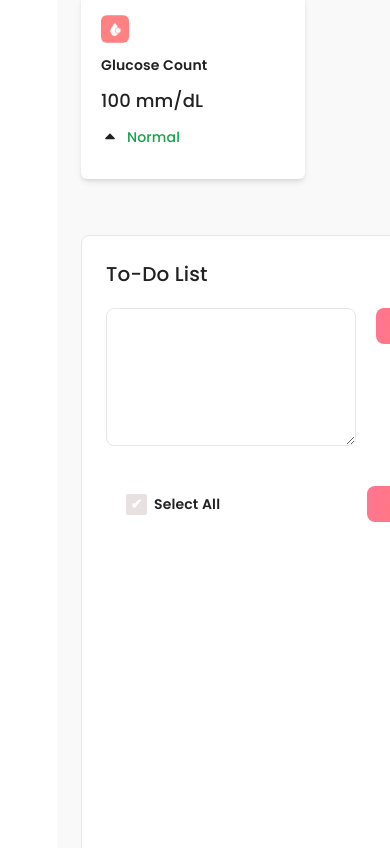
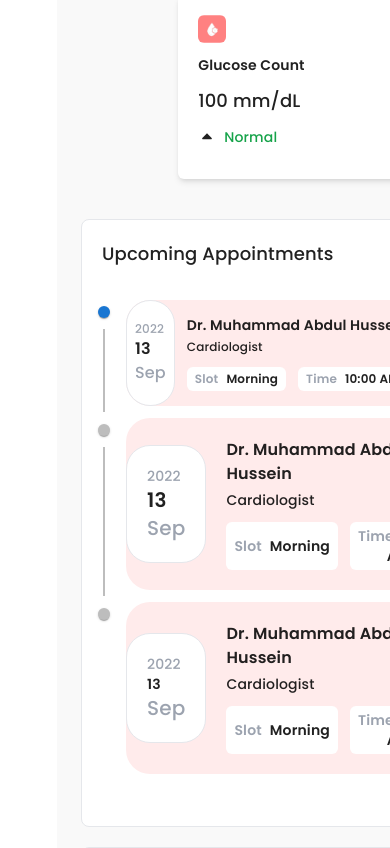
Before and after one commit to DeveloperDolon/Rainier-job-task, a React (Vite) app: page / in a window 390 px wide. Shown: the part 1152-2000 px from the top of the page. Built offline with nearby package versions, Linux system fonts and the light colour scheme.

Commit message:
responsive commit

```diff
--- a/src/components/Appointments/Appointments.jsx
+++ b/src/components/Appointments/Appointments.jsx
@@ -8,7 +8,7 @@ import TimelineDot from '@mui/lab/TimelineDot';
 
 const Appointments = () => {
     return (
-        <div className='pb-10'>
+        <div className='pb-10 lg:w-fit w-full bg-white border rounded-lg'>
 
             <h3 className='md:text-2xl px-5 py-5 pb-5 text-lg font-medium'>Upcoming Appointments</h3>
 
@@ -25,26 +25,26 @@ const Appointments = () => {
                         <TimelineConnector />
                     </TimelineSeparator>
                     <TimelineContent>
-                        <div className='flex h-fit items-center bg-[#FFEBEB] rounded-3xl'>
-                            <div className='bg-white rounded-3xl border w-fit p-5'>
-                                <h4 className='md:text-lg text-sm font-medium text-gray-400'>2022</h4>
+                        <div className='flex h-fit items-center bg-[#FFEBEB] rounded-3xl gap-3'>
+                            <div className='bg-white rounded-3xl border w-fit md:p-5 sm:p-3 p-2 py-5'>
+                                <h4 className='md:text-lg sm:text-sm text-xs font-medium text-gray-400'>2022</h4>
 
-                                <h3 className='md:text-3xl text-xl font-semibold'>13</h3>
-                                <h3 className='md:text-2xl text-xl font-medium text-gray-400'>Sep</h3>
+                                <h3 className='md:text-3xl sm:text-xl text-base font-semibold'>13</h3>
+                                <h3 className='md:text-2xl sm:text-xl text-base font-medium text-gray-400'>Sep</h3>
                             </div>
 
-                            <div className='p-5'>
-                                <h3 className='md:text-lg text-base font-semibold'>Dr. Muhammad Abdul Hussein</h3>
-                                <p className='md:text-base text-sm font-medium py-1'>Cardiologist</p>
+                            <div className='pr-2'>
+                                <h3 className='md:text-lg sm:text-base text-sm font-semibold'>Dr. Muhammad Abdul Hussein</h3>
+                                <p className='md:text-base sm:text-sm text-xs font-medium py-1'>Cardiologist</p>
 
                                 <div className='flex gap-3 mt-2'>
-                                    <button className='md:text-base text-sm font-semibold bg-white py-1 px-2 rounded-md'>
+                                    <button className='md:text-base sm:text-sm text-xs font-semibold bg-white py-1 px-2 rounded-md'>
                                         <span className='text-gray-400 mr-2'>
                                             Slot
                                         </span>
                                         Morning
                                     </button>
-                                    <button className='md:text-base text-sm font-semibold bg-white py-1 px-2 rounded-md'>
+                                    <button className='md:text-base sm:text-sm text-xs font-semibold bg-white py-1 px-2 rounded-md'>
                                         <span className='text-gray-400 mr-2'>
                                             Time
                                         </span>
@@ -100,7 +100,7 @@ const Appointments = () => {
                             <div className='bg-white rounded-3xl border w-fit p-5'>
                                 <h4 className='md:text-lg text-sm font-medium text-gray-400'>2022</h4>
 
-                                <h3 className='md:text-3xl text-xl font-semibold'>13</h3>
+                                <h3 className='md:text-3xl sm:text-xl text-sm font-semibold'>13</h3>
                                 <h3 className='md:text-2xl text-xl font-medium text-gray-400'>Sep</h3>
                             </div>
 
--- /dev/null
+++ b/src/components/CovidBanner/CovidBanner.jsx
@@ -0,0 +1,30 @@
+
+import vaccineImage from "../../assets/Svg_sample2.svg";
+
+const CovidBanner = () => {
+    return (
+        <div className="bg-white border rounded-lg mt-5 p-5">
+            <div className="flex justify-between flex-wrap gap-7">
+                <h3 className="md:text-xl text-lg font-medium">Covid-19 Updates</h3>
+
+                <div className="text-right">
+                    <p className="md:text-base text-sm font-semibold">10 September 2022</p>
+                    <p className="md:text-base text-sm font-light">Thursday  10:00:00 AM</p>
+                </div>
+            </div>
+
+            <div className="grid sm:grid-cols-2 grid-cols-1 justify-items-center mt-10">
+                <img src={vaccineImage} alt="" />
+
+                <div style={{background: "linear-gradient(101deg, #FF7594 -6.58%, #FF7C65 102.46%)"}} className="text-center rounded-md p-5">
+                    <p className="md:text-base text-sm font-light text-white">Infection Number</p>
+                    <h1 className="md:text-5xl text-3xl font-medium text-white py-5">500</h1>
+                    <p className="md:text-base pb-5 text-sm font-light text-white">Infection Rate</p>
+                    <h1 className="md:text-5xl text-3xl font-medium text-white">10 %</h1>
+                </div>
+            </div>
+        </div>
+    );
+};
+
+export default CovidBanner;
--- a/src/components/WellcomeComponent/WellcomeComponent.jsx
+++ b/src/components/WellcomeComponent/WellcomeComponent.jsx
@@ -9,6 +9,8 @@ import "./style.css";
 import { useState } from "react";
 import moment from "moment";
 import Appointments from "../Appointments/Appointments";
+import CovidBanner from "../CovidBanner/CovidBanner";
+import { CiCirclePlus } from "react-icons/ci";
 
 const WellcomeComponent = () => {
 
@@ -30,7 +32,7 @@ const WellcomeComponent = () => {
 
         const inputs = Array.prototype.slice.call(checkboxContainer.getElementsByTagName("input"));
 
-        if(e.target.checked && inputs?.length > 0) {
+        if (e.target.checked && inputs?.length > 0) {
             inputs?.forEach(item => item.checked = true);
             return;
         }
@@ -38,8 +40,8 @@ const WellcomeComponent = () => {
     }
 
     return (
-        <div className="flex justify-between lg:flex-row flex-col gap-5">
-            <div className="lg:w-[60%] w-full">
+        <div className="flex justify-between xl:flex-row flex-col gap-5">
+            <div className="xl:w-[715px] w-full">
                 <div style={{
                     background: "linear-gradient(92deg, #FF7594 19.86%, #FF797B 84.16%, #FF7C65 139.72%)",
                 }}
@@ -56,7 +58,7 @@ const WellcomeComponent = () => {
                     </div>
                 </div>
 
-                <div className="flex gap-5 lg:justify-between md:justify-evenly justify-between  flex-wrap  mt-10">
+                <div className="flex gap-5 lg:justify-between sm:justify-between justify-center  flex-wrap  mt-10">
                     <div className="p-5 shadow-md w-56 bg-white rounded-md">
                         <img src={hartIcon} className="bg-[#FF7594] rounded-md md:w-10 w-7 md:h-10 h-7" alt="" />
 
@@ -98,7 +100,7 @@ const WellcomeComponent = () => {
                     </div>
                 </div>
 
-                <div className="mt-14 bg-white rounded-lg border p-6">
+                <div className="mt-14 bg-white xl:block hidden rounded-lg border p-6">
                     <h1 className="md:text-2xl text-xl font-medium pb-5">To-Do List</h1>
 
                     <form onSubmit={handleAddTodo} className="flex items-start gap-5">
@@ -129,8 +131,42 @@ const WellcomeComponent = () => {
                 </div>
             </div>
 
-            <div className="lg:w-[500px] w-full h-fit bg-white border rounded-lg">
-                <Appointments></Appointments>
+            <div className="xl:w-[500px] w-full h-fit">
+                <div className="flex mt-5 lg:flex-row justify-between items-start flex-col-reverse gap-5">
+                    <div className="xl:hidden flex-1 lg:w-fit w-full bg-white rounded-lg border p-6">
+                        <h1 className="md:text-2xl text-xl font-medium pb-5">To-Do List</h1>
+
+                        <form onSubmit={handleAddTodo} className="flex items-end flex-col gap-5">
+                            <textarea name="todo" required className="p-5 w-full border rounded-lg" id="" rows="4"></textarea>
+
+                            <button
+                                style={{ background: "linear-gradient(101deg, #FF7594 -6.58%, #FF7C65 102.46%)" }}
+                                className="flex gap-2 items-center py-2 px-6 md:text-lg text-sm rounded-lg text-white" type="submit"><MdDone />
+                                    <CiCirclePlus />
+                                </button>
+                        </form>
+
+                        <div className="mt-10 flex justify-between items-centers">
+                            <div className="flex items-center checkbox-container">
+                                <input onClick={handleSelectAll} className="w-10 h-10 accent-[#FF7594] bg-white rounded-lg text-white" type="checkbox" /> <label className="md:text-lg text-sm font-semibold ml-5">Select All</label>
+                            </div>
+
+                            <button
+                                style={{ background: "linear-gradient(101deg, #FF7594 -6.58%, #FF7C65 102.46%)" }}
+                                className="flex gap-2 items-center py-2 px-6 md:text-lg text-sm rounded-lg text-white" type="submit"><MdDone /> Done</button>
+                        </div>
+
+                        <div id="checkboxContainer" className="mt-8 space-y-5">
+                            {
+                                todos?.map((item, idx) => <div key={idx} className="flex items-center checkbox-container">
+                                    <input className="w-10 h-10 accent-[#FF7594] bg-white rounded-lg text-white" type="checkbox" /> <label className="md:text-lg text-sm font-semibold ml-5 flex items-center">{item?.text} <span className="ml-5 text-gray-300 md:text-base text-sm font-medium">Last Added: {item?.date}</span></label>
+                                </div>)
+                            }
+                        </div>
+                    </div>
+                    <Appointments></Appointments>
+                </div>
+                <CovidBanner></CovidBanner>
             </div>
         </div>
     );
```
